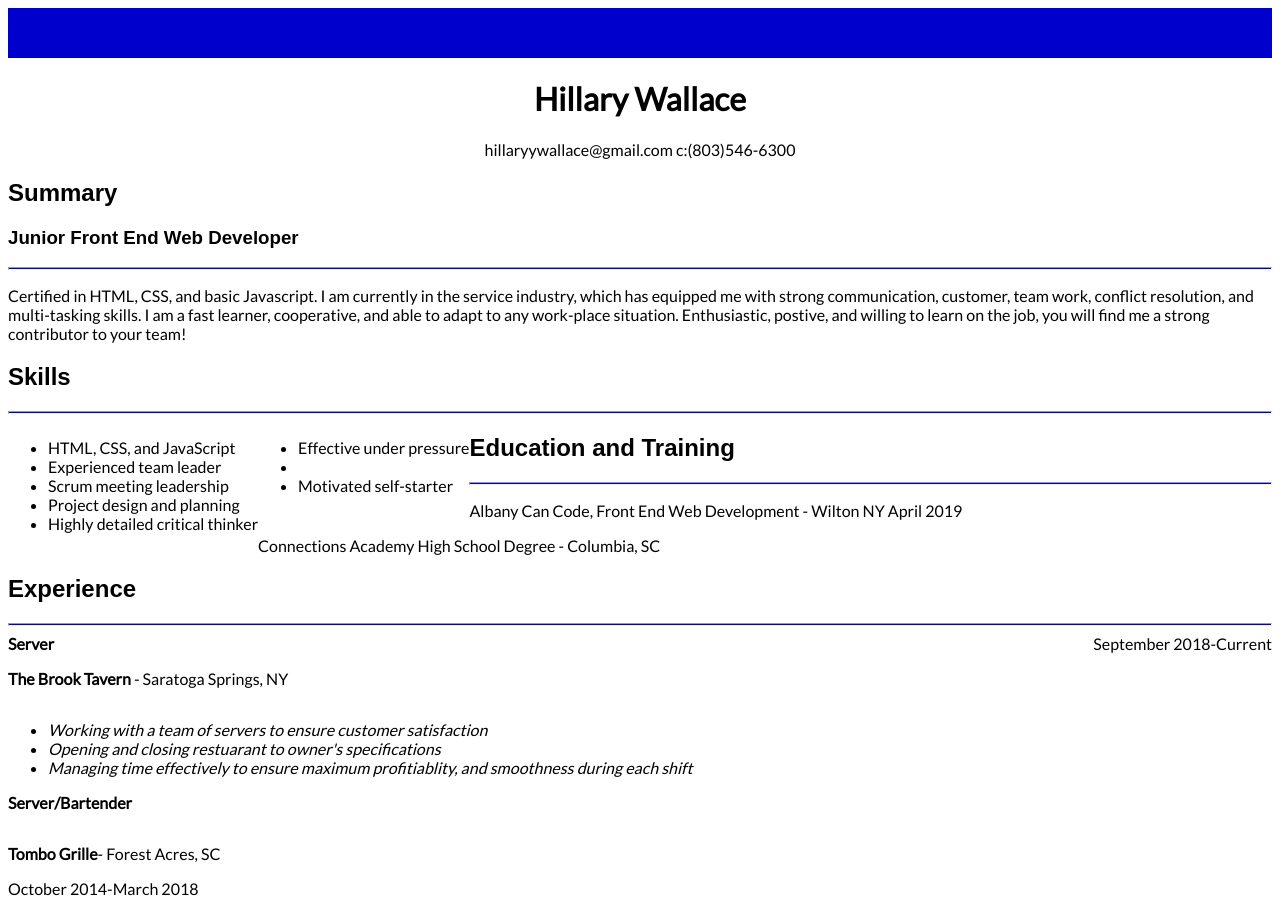
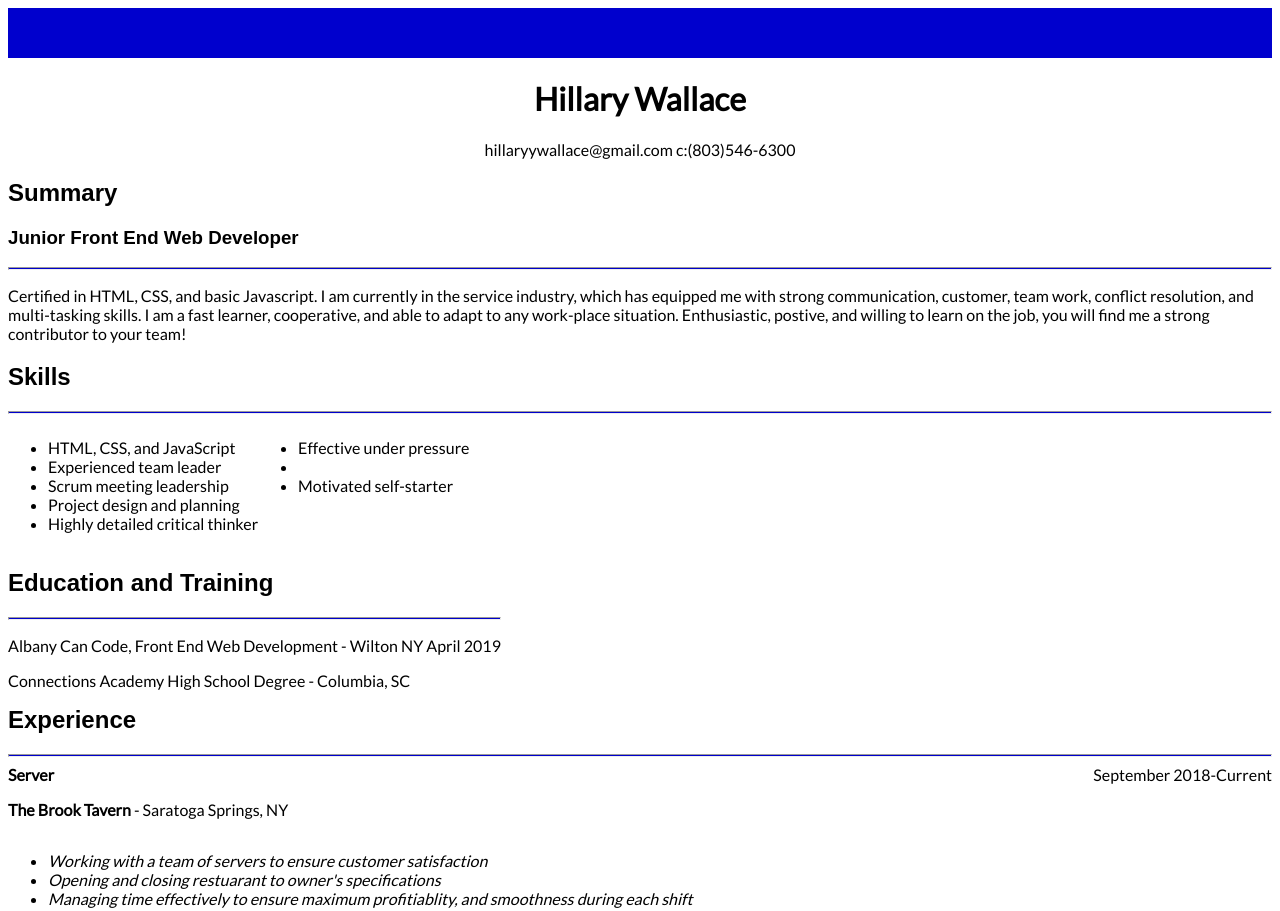
Before and after one commit to hillary26121/hillary26121.github.io, a plain HTML site: page resume.html in a window 1280 px wide. Shown: the top 911 px of the page. Drawn offline with Linux system fonts and the light colour scheme.

Commit message:
floated education left

```diff
--- a/resume.html
+++ b/resume.html
@@ -46,7 +46,7 @@
       </div>
     </section>
 
-      <div>
+      <div class="left clear-both">
         <section>
           <header>
             <h2 class="header">Education and Training</h2>
```
